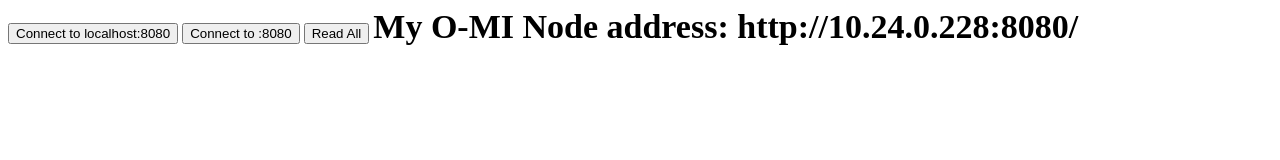
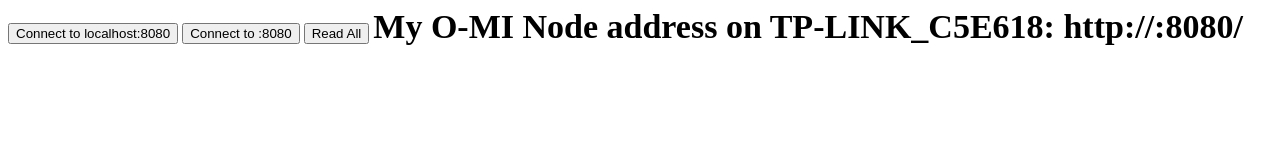
Before and after one commit to AaltoAsia/o-mi-subscription-demo, a plain HTML site: page index.html in a window 1280 px wide. Drawn offline with Linux system fonts and the light colour scheme.

Commit message:
Update index.html

```diff
--- a/index.html
+++ b/index.html
@@ -23,7 +23,7 @@
     <button onclick="javascript: connectWebsocket('ws://localhost:8080/');">Connect to localhost:8080</button>
     <button onclick="javascript: connectWebsocket('ws://'+window.location.hostname+':8080/');">Connect to :8080</button>
     <button onclick="javascript: readAll();">Read All</button>
-    <b>My O-MI Node address: http://10.24.0.228:8080/</b><!--<b>My IP on Croke Park WiFi: x   My IP on TP-LINK_C5E618:</b>-->
+    <b>My O-MI Node address on TP-LINK_C5E618: http://<edit-my-ip-to-here>:8080/</b><!--<b>My IP on TP-LINK_C5E618:</b>-->
     <div id="gauges" style="display:flex; flex-wrap: wrap;"></div>
     <script>
 
```
